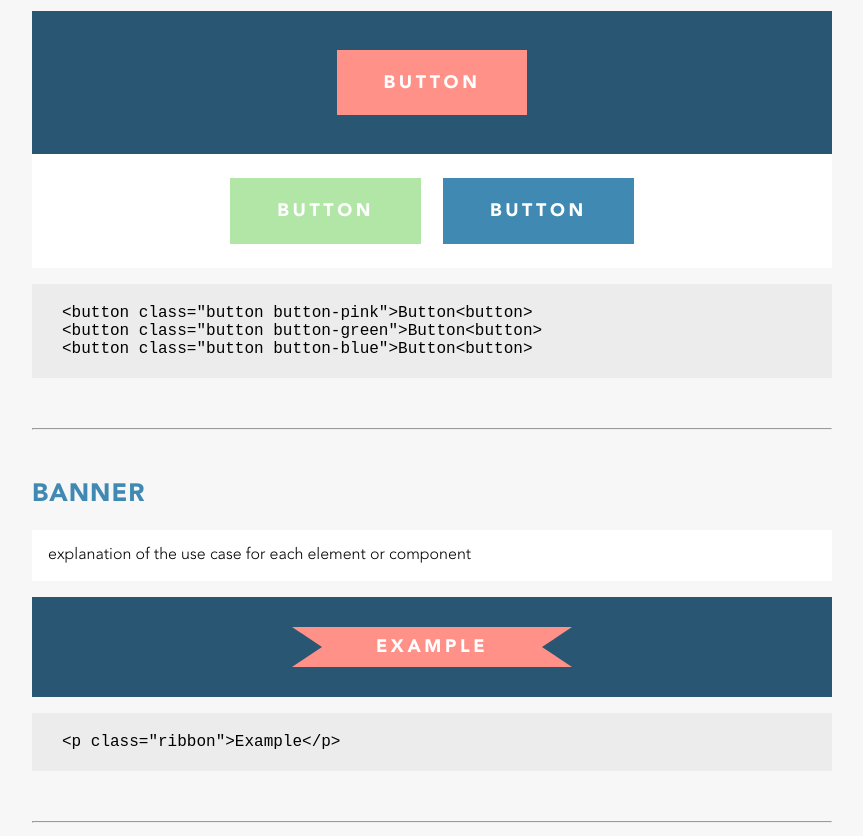
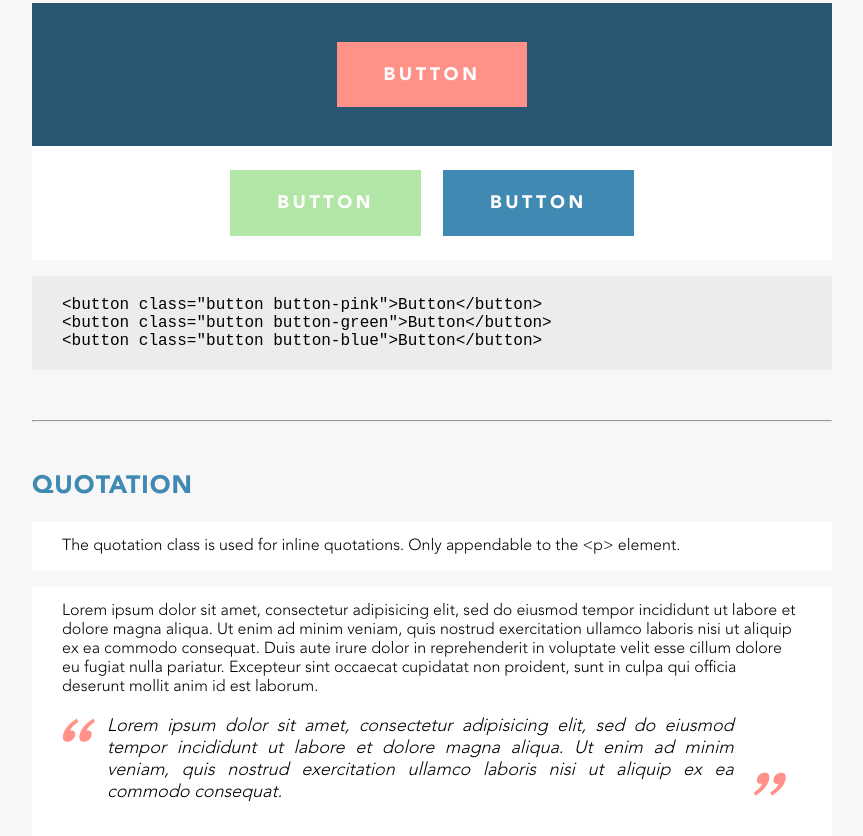
Before and after one commit to naiphyx/frontend-styleguide, a website: page src/index.html in a window 1280 px wide. Shown: the part 4421-5257 px from the top of the page, without its empty margins (208-1071 px from the left). Drawn offline with nearby package versions, Linux system fonts and the light colour scheme; files that its build step writes are made by us from their sources.

Commit message:
add quotation, add baskerville font

```diff
--- a/src/index.html
+++ b/src/index.html
@@ -200,9 +200,40 @@
 				</section>
 
 				<p class="code-snippet">
-					&lt;button class="button button-pink"&gt;Button&lt;button&gt;<br>
-					&lt;button class="button button-green"&gt;Button&lt;button&gt;<br>
-					&lt;button class="button button-blue"&gt;Button&lt;button&gt;
+					&lt;button class="button button-pink"&gt;Button&lt;/button&gt;<br>
+					&lt;button class="button button-green"&gt;Button&lt;/button&gt;<br>
+					&lt;button class="button button-blue"&gt;Button&lt;/button&gt;
+				</p>
+
+
+			</article>
+			<hr>
+
+
+			<article id="quotation">
+
+				<h2>Quotation</h2>
+				<p class="description">
+					The quotation class is used for inline quotations. Only appendable to the &lt;p&gt; element.
+				</p>
+
+				<section class="white-background">
+					Lorem ipsum dolor sit amet, consectetur adipisicing elit, sed do eiusmod tempor incididunt ut labore et dolore magna aliqua.
+					Ut enim ad minim veniam, quis nostrud exercitation ullamco laboris nisi ut aliquip ex ea commodo consequat.
+					Duis aute irure dolor in reprehenderit in voluptate velit esse cillum dolore eu fugiat nulla pariatur.
+					Excepteur sint occaecat cupidatat non proident, sunt in culpa qui officia deserunt mollit anim id est laborum.
+
+					<p class="quotation">
+						Lorem ipsum dolor sit amet, consectetur adipisicing elit, sed do eiusmod tempor incididunt ut labore et dolore magna aliqua.
+						Ut enim ad minim veniam, quis nostrud exercitation ullamco laboris nisi ut aliquip ex ea commodo consequat.
+					</p>
+				</section>
+
+				<p class="code-snippet">
+					&lt;p class="quotation"&gt;<br>
+						&nbsp;&nbsp;Lorem ipsum dolor sit amet, consectetur adipisicing elit, sed do eiusmod <br>
+						&nbsp;&nbsp;tempor incididunt ut labore et dolore magna aliqua.<br>
+					&lt;/p&gt;
 				</p>
 
 
--- a/src/styles/_button.scss
+++ b/src/styles/_button.scss
@@ -3,7 +3,7 @@ button.button {
   font-family: $fontstack;
   letter-spacing: 0.2em;
   padding: 1.2em 2.6em;
-  font-weight: bold;
+  font-weight: 700;
   font-size: 18px;
   margin: 0.5em;
   color: $white;
--- /dev/null
+++ b/src/styles/_quotation.scss
@@ -0,0 +1,27 @@
+p.quotation {
+  font-family: $fontstack;
+  text-align: justify;
+  font-style: italic;
+  padding: 0 3.8em 0 2.5em;
+  font-weight: 100;
+  font-size: 18px;
+  background-color: $white;
+
+  &:before, &:after {
+    font-family: $quote-font;
+    font-size: 60pt;
+    color: $pink;
+  }
+
+  &:before {
+    margin: -0.1em -0.75em;
+    content: "\201C";
+    float: left;
+  }
+
+  &:after {
+    margin: -0.25em -0.5em;
+    content: "\201D";
+    float: right;
+  }
+}
--- a/src/styles/_uielements.scss
+++ b/src/styles/_uielements.scss
@@ -4,3 +4,4 @@
 @import "ribbon";
 @import "navigation";
 @import "button";
+@import "quotation";
--- a/src/styles/_variables.scss
+++ b/src/styles/_variables.scss
@@ -10,6 +10,13 @@
     font-weight: 700;
 }
 
+@font-face {
+    font-family: Baskerville;
+    src: url(../assets/fonts/LibreBaskerville-Bold.ttf);
+    font-weight: 700;
+}
+
+$quote-font: Baskerville, serif;
 $fontstack: Avenir, Helvetica, sans-serif;
 $codefont: "Courier New", Courier, monospace;
 
--- a/src/styles/main.scss
+++ b/src/styles/main.scss
@@ -37,7 +37,7 @@ body {
 
 			.description {
 				background-color: $white;
-				padding: 1em;
+				padding: 15px 30px;
 			}
 
 			section {
```
Also changed, not shown: src/assets/fonts/LibreBaskerville-Bold.ttf (added).
